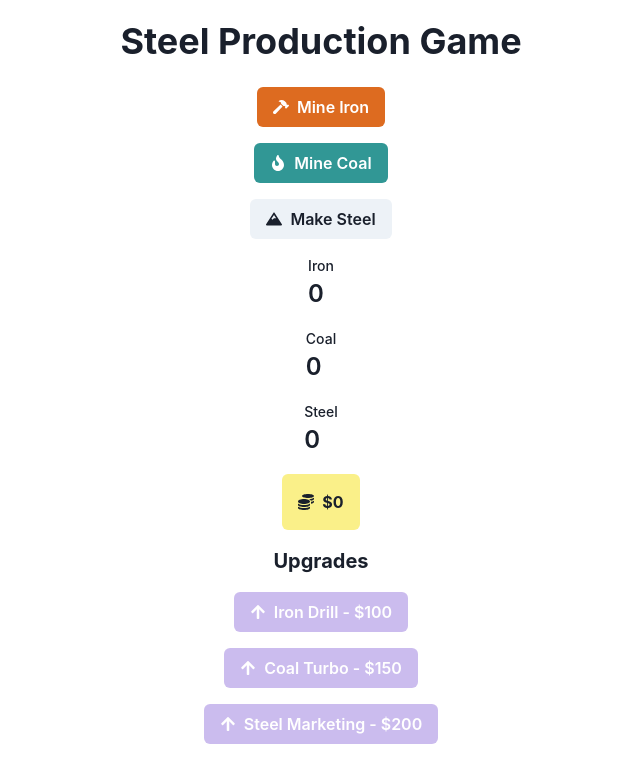
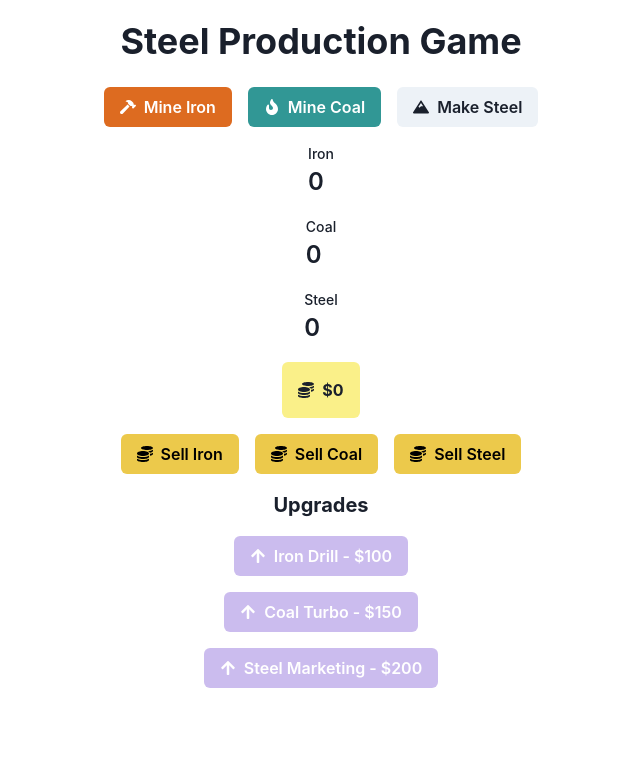
Before and after one commit to GPT-Engineer-App-Dev/steel-maker, a React (Vite) app: page / in a window 1280 px wide. Shown: the top 782 px of the page, without its empty margins (319-959 px from the left). Built offline with nearby package versions, Linux system fonts and the light colour scheme.

Commit message:
Added a new `SellItems` component that allows users to sell iron, coal, and steel for money, and integrated it into the `Index` page.
make it so you can sell stuff

```diff
--- /dev/null
+++ b/src/components/SellItems.jsx
@@ -0,0 +1,68 @@
+import React from "react";
+import { Button, Stack, useToast } from "@chakra-ui/react";
+import { FaCoins } from "react-icons/fa";
+
+const SellItems = ({ iron, coal, steel, money, setIron, setCoal, setSteel, setMoney }) => {
+  const toast = useToast();
+
+  const sellIron = () => {
+    if (iron > 0) {
+      setIron(iron - 1);
+      setMoney(money + 5);
+    } else {
+      toast({
+        title: "No iron to sell",
+        description: "You have no iron to sell.",
+        status: "error",
+        duration: 2000,
+        isClosable: true,
+      });
+    }
+  };
+
+  const sellCoal = () => {
+    if (coal > 0) {
+      setCoal(coal - 1);
+      setMoney(money + 5);
+    } else {
+      toast({
+        title: "No coal to sell",
+        description: "You have no coal to sell.",
+        status: "error",
+        duration: 2000,
+        isClosable: true,
+      });
+    }
+  };
+
+  const sellSteel = () => {
+    if (steel > 0) {
+      setSteel(steel - 1);
+      setMoney(money + 20);
+    } else {
+      toast({
+        title: "No steel to sell",
+        description: "You have no steel to sell.",
+        status: "error",
+        duration: 2000,
+        isClosable: true,
+      });
+    }
+  };
+
+  return (
+    <Stack spacing={4} direction="row" align="center">
+      <Button leftIcon={<FaCoins />} colorScheme="yellow" onClick={sellIron}>
+        Sell Iron
+      </Button>
+      <Button leftIcon={<FaCoins />} colorScheme="yellow" onClick={sellCoal}>
+        Sell Coal
+      </Button>
+      <Button leftIcon={<FaCoins />} colorScheme="yellow" onClick={sellSteel}>
+        Sell Steel
+      </Button>
+    </Stack>
+  );
+};
+
+export default SellItems;
--- a/src/pages/Index.jsx
+++ b/src/pages/Index.jsx
@@ -7,6 +7,7 @@ import { FaHammer, FaFire, FaMountain, FaCoins } from "react-icons/fa";
 import Upgrades from "../components/Upgrades";
 
 import SteelDisplay from "../components/SteelDisplay";
+import SellItems from "../components/SellItems";
 
 const Index = () => {
   const [iron, setIron] = useState(0);
@@ -82,7 +83,8 @@ const Index = () => {
       <Heading mb={6} textAlign="center">
         Steel Production Game
       </Heading>
-      <Stack spacing={4} align="center">
+      <Stack spacing={4} direction="column" align="center">
+        <Stack spacing={4} direction="row" align="center">
           <Button leftIcon={<FaHammer />} colorScheme="orange" onClick={mineIron}>
             Mine Iron
           </Button>
@@ -92,10 +94,12 @@ const Index = () => {
           <Button leftIcon={<FaMountain />} colorScheme="gray" onClick={makeSteel}>
             Make Steel
           </Button>
+        </Stack>
         <IronDisplay iron={iron} />
         <CoalDisplay coal={coal} />
         <SteelDisplay steel={steel} />
         <MoneyDisplay money={money} />
+        <SellItems iron={iron} coal={coal} steel={steel} money={money} setIron={setIron} setCoal={setCoal} setSteel={setSteel} setMoney={setMoney} />
         <Upgrades money={money} onPurchaseUpgrade={purchaseUpgrade} />
       </Stack>
     </Container>
```
Lines whose indentation alone changed are shown as unchanged.
